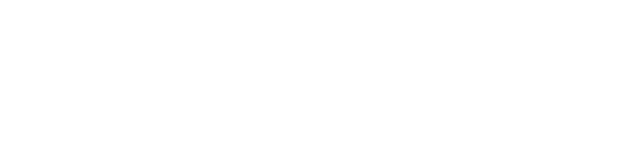
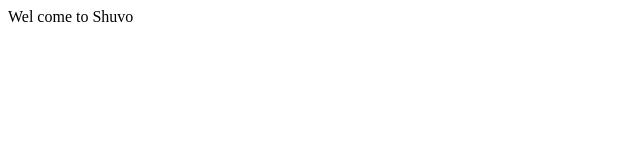
Before and after one commit to zayedhossain120/Shuvo, a plain HTML site: page index.html in a window 1280 px wide. Shown: the whole page, without its empty margins (0-640 px from the left). Drawn offline with Linux system fonts and the light colour scheme.

Commit message:
Welcome Header added

```diff
--- a/index.html
+++ b/index.html
@@ -9,7 +9,7 @@
 </head>
 
 <body>
-
+    <header> Wel come to Shuvo</header>
 </body>
 
 </html>
```
